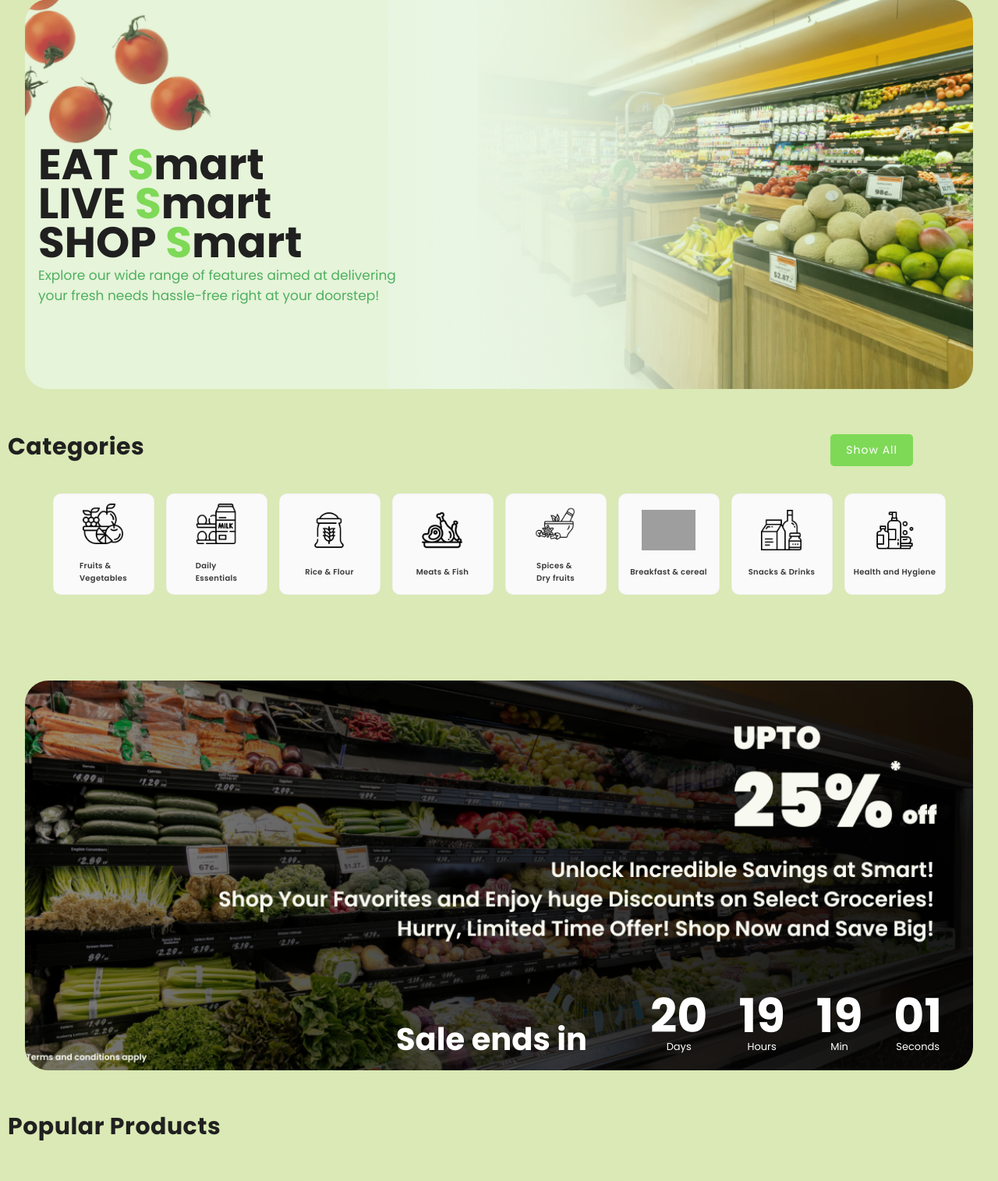
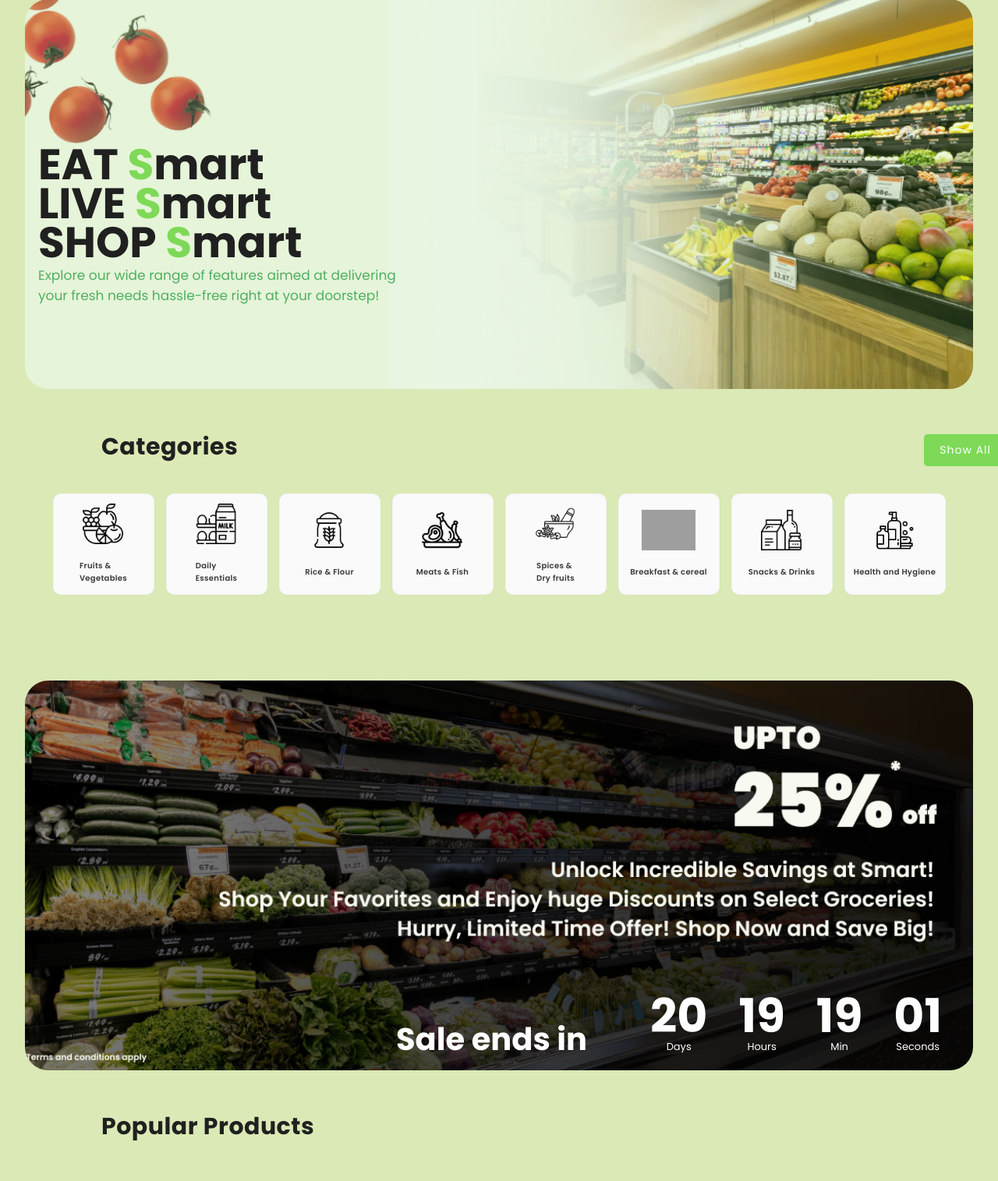
Before and after one commit to Termi007xt/Mini_Project, a PHP site: page /HOMEPAGE.php in a window 1280 px wide; the page is wider, and only the part inside the window is pictured. Shown: the part 101-1616 px from the top of that part at 78% size. Run offline with PHP 8.4, Linux system fonts and the light colour scheme; the visitor is signed in with stand-in values (Sample User, id 1); some libraries are stand-ins or nearby versions; grey boxes are pictures that could not be loaded.

Commit message:
margin added to category & product heading div

```diff
--- a/Smart-Groceries/css/homepage.css
+++ b/Smart-Groceries/css/homepage.css
@@ -328,7 +328,7 @@ section {
   width: 100%; /* Ensure it takes the full width of its parent */
   padding-left: 0; /* Ensure there's no left padding */
   margin-top: 5rem;
-  margin-left: 0; /* Removed large left margin */
+  margin-left: 12rem; /* Removed large left margin */
   text-align: center; /* Center align text on mobile */
   padding: 0 1rem; /* Add horizontal padding for spacing */
 }
@@ -454,7 +454,7 @@ section {
 
 .popular-product-text {
   margin-top: 50px;
-  margin-left: 0; /* Removed large left margin */
+  margin-left: 12rem; /* Removed large left margin */
   text-align: center; /* Center align text */
 }
 
```
Also changed, not shown: Smart-Groceries/images/favicon.ico (deleted).
